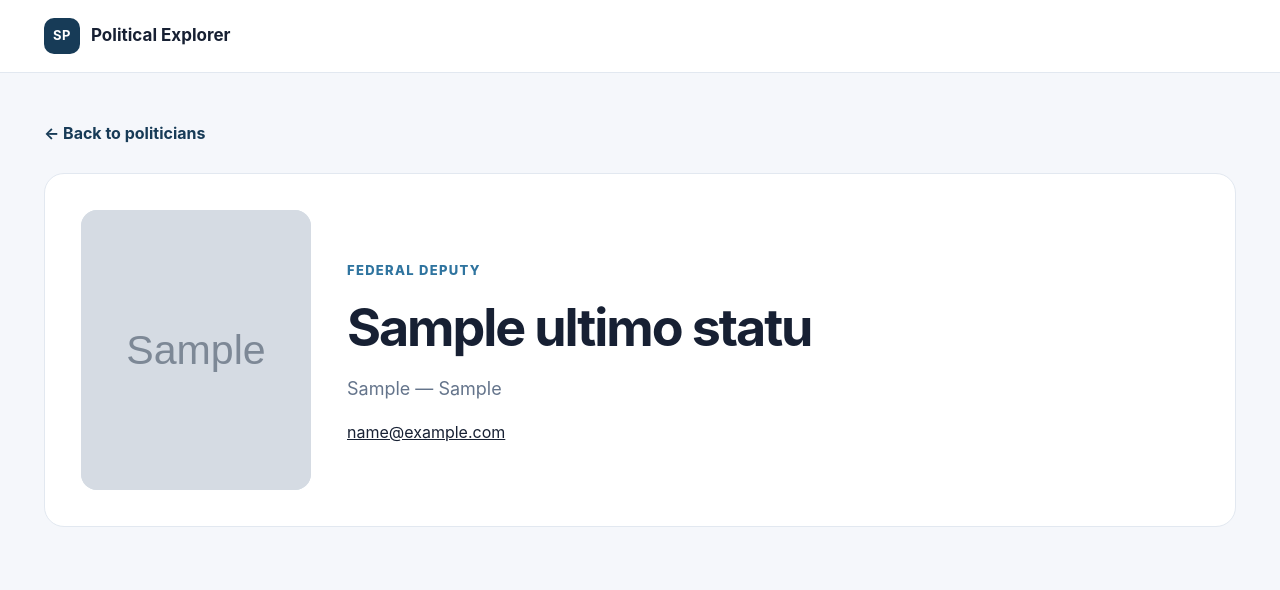
After one commit to yMathUy/sao-paulo-political-explorer, a Django app: page /politicians/1/ in a window 1280 px wide. The commit adds this page. Shown: the top 590 px of the page. Run offline with Django 5.2, Linux system fonts and the light colour scheme; tables that the repository leaves empty hold one stand-in row (values such as "Sample post"); grey boxes marked "Sample" are stand-in pictures; a database or web service that is not in the repository returns one stand-in record (values such as "Sample title"); data that the repository does not hold is empty.

Commit message:
Add individual politician profile pages

```diff
--- a/politicians/services/chamber_api.py
+++ b/politicians/services/chamber_api.py
@@ -60,3 +60,35 @@ def get_sao_paulo_deputies() -> list[dict[str, Any]]:
     )
 
     return deputies
+
+def get_deputy_by_id(deputy_id: int) -> dict[str, Any]:
+    cache_key = f"federal_deputy_{deputy_id}"
+
+    cached_deputy = cache.get(cache_key)
+
+    if cached_deputy is not None:
+        return cached_deputy
+
+    try:
+        response = requests.get(
+            f"{CHAMBER_API_URL}/deputados/{deputy_id}",
+            headers={
+                "Accept": "application/json",
+                "User-Agent": "SaoPauloPoliticalExplorer/1.0",
+            },
+            timeout=(3.05, 15),
+        )
+
+        response.raise_for_status()
+        data = response.json()
+
+    except (requests.RequestException, ValueError) as error:
+        raise ChamberAPIError(
+            "The politician profile is temporarily unavailable."
+        ) from error
+
+    deputy = data.get("dados", {})
+
+    cache.set(cache_key, deputy, DEPUTIES_CACHE_TIMEOUT)
+
+    return deputy
--- a/politicians/static/politicians/css/styles.css
+++ b/politicians/static/politicians/css/styles.css
@@ -538,3 +538,74 @@ a {
         flex-direction: column;
     }
 }
+
+.politician-card-link {
+    color: inherit;
+    display: block;
+    text-decoration: none;
+}
+
+.politician-detail-page {
+    margin-top: 0;
+    padding-top: 48px;
+}
+
+.back-link {
+    color: var(--primary);
+    display: inline-block;
+    font-weight: 700;
+    margin-bottom: 28px;
+    text-decoration: none;
+}
+
+.profile-header {
+    align-items: center;
+    background: var(--surface);
+    border: 1px solid var(--border);
+    border-radius: 20px;
+    display: flex;
+    gap: 36px;
+    padding: 36px;
+}
+
+.profile-photo {
+    background: #dce5ec;
+    border-radius: 16px;
+    height: 280px;
+    object-fit: cover;
+    object-position: center top;
+    width: 230px;
+}
+
+.profile-header h1 {
+    font-size: clamp(32px, 5vw, 52px);
+    letter-spacing: -0.04em;
+    margin: 8px 0;
+}
+
+.profile-party {
+    color: var(--text-soft);
+    font-size: 18px;
+    margin-bottom: 18px;
+}
+
+.eyebrow-dark {
+    color: var(--accent);
+    font-size: 13px;
+    font-weight: 800;
+    letter-spacing: 0.1em;
+    text-transform: uppercase;
+}
+
+@media (max-width: 640px) {
+    .profile-header {
+        align-items: flex-start;
+        flex-direction: column;
+        padding: 24px;
+    }
+
+    .profile-photo {
+        height: auto;
+        width: 100%;
+    }
+}
--- /dev/null
+++ b/politicians/templates/politicians/politician_detail.html
@@ -0,0 +1,80 @@
+{% load static %}
+
+<!DOCTYPE html>
+<html lang="en">
+<head>
+    <meta charset="UTF-8">
+
+    <meta
+        name="viewport"
+        content="width=device-width, initial-scale=1.0"
+    >
+
+    <title>
+        {% if deputy %}
+            {{ deputy.ultimoStatus.nome }}
+        {% else %}
+            Politician Profile
+        {% endif %}
+    </title>
+
+    <link
+        rel="stylesheet"
+        href="{% static 'politicians/css/styles.css' %}"
+    >
+</head>
+
+<body>
+    <header class="site-header">
+        <div class="header-container">
+            <a class="brand" href="/">
+                <span class="brand-mark">SP</span>
+
+                <span>Political Explorer</span>
+            </a>
+        </div>
+    </header>
+
+    <main class="page-container politician-detail-page">
+        {% if error_message %}
+            <div class="alert">
+                {{ error_message }}
+            </div>
+        {% else %}
+            <a class="back-link" href="/">
+                ← Back to politicians
+            </a>
+
+            <section class="profile-header">
+                <img
+                    class="profile-photo"
+                    src="{{ deputy.ultimoStatus.urlFoto }}"
+                    alt="Official portrait of {{ deputy.ultimoStatus.nome }}"
+                >
+
+                <div>
+                    <span class="eyebrow-dark">
+                        Federal Deputy
+                    </span>
+
+                    <h1>
+                        {{ deputy.ultimoStatus.nome }}
+                    </h1>
+
+                    <p class="profile-party">
+                        {{ deputy.ultimoStatus.siglaPartido }}
+                        —
+                        {{ deputy.ultimoStatus.siglaUf }}
+                    </p>
+
+                    {% if deputy.ultimoStatus.email %}
+                        <a href="mailto:{{ deputy.ultimoStatus.email }}">
+                            {{ deputy.ultimoStatus.email }}
+                        </a>
+                    {% endif %}
+                </div>
+            </section>
+        {% endif %}
+    </main>
+</body>
+</html>
--- a/politicians/urls.py
+++ b/politicians/urls.py
@@ -7,4 +7,9 @@ app_name = "politicians"
 
 urlpatterns = [
     path("", views.politicians_list, name="list"),
+    path(
+        "politicians/<int:deputy_id>/",
+        views.politician_detail,
+        name="detail",
+    ),
 ]
--- a/politicians/views.py
+++ b/politicians/views.py
@@ -1,11 +1,12 @@
+from django.http import Http404
+from django.shortcuts import render
 from django.core.paginator import Paginator
-from django.shortcuts import render
 
 from .services.chamber_api import (
     ChamberAPIError,
+    get_deputy_by_id,
     get_sao_paulo_deputies,
 )
-
 
 def politicians_list(request):
     searched_name = request.GET.get("name", "").strip()
@@ -64,3 +65,31 @@ def politicians_list(request):
         "politicians/politicians_list.html",
         context,
     )
+
+def politician_detail(request, deputy_id):
+    try:
+        deputy = get_deputy_by_id(deputy_id)
+    except ChamberAPIError as error:
+        context = {
+            "error_message": str(error),
+        }
+
+        return render(
+            request,
+            "politicians/politician_detail.html",
+            context,
+            status=503,
+        )
+
+    if not deputy:
+        raise Http404("Politician not found.")
+
+    context = {
+        "deputy": deputy,
+    }
+
+    return render(
+        request,
+        "politicians/politician_detail.html",
+        context,
+    )
```
Also changed, not shown: politicians/templates/politicians/politicians_list.html (+5 -2 lines).
